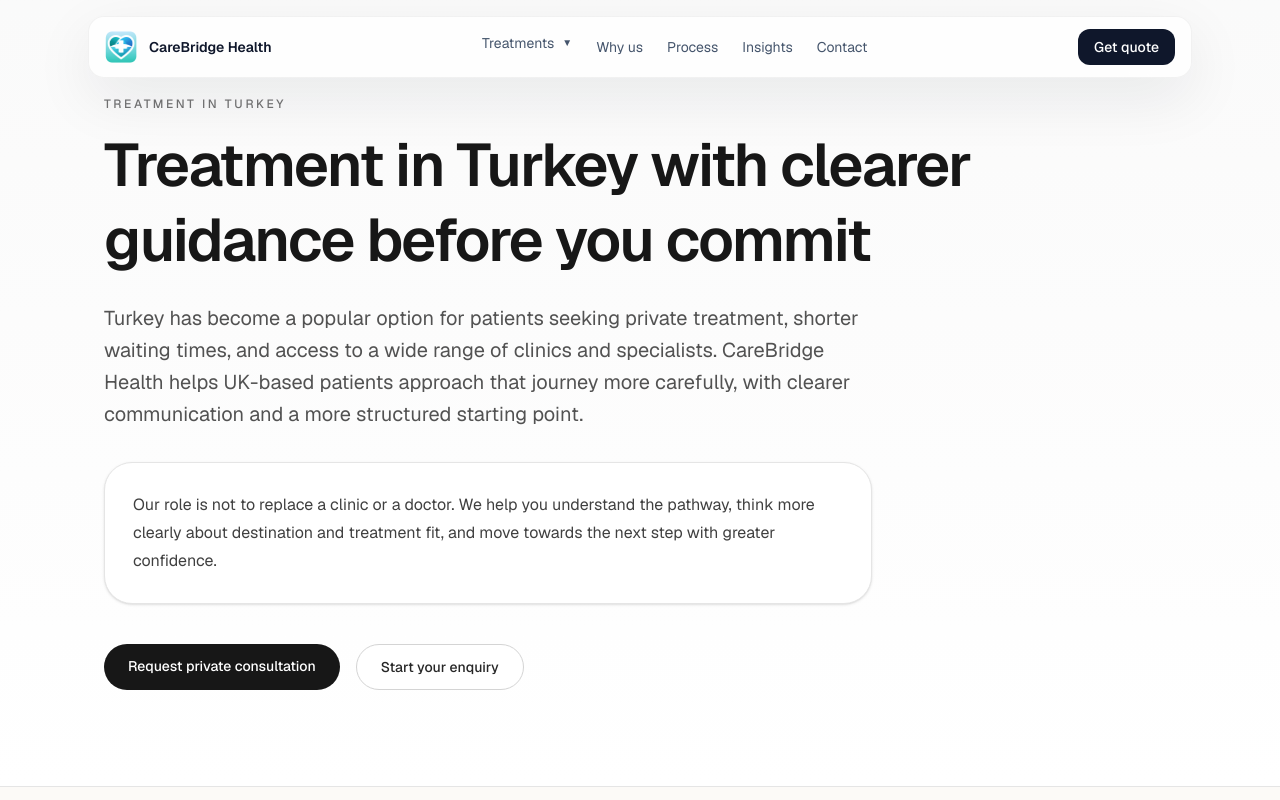
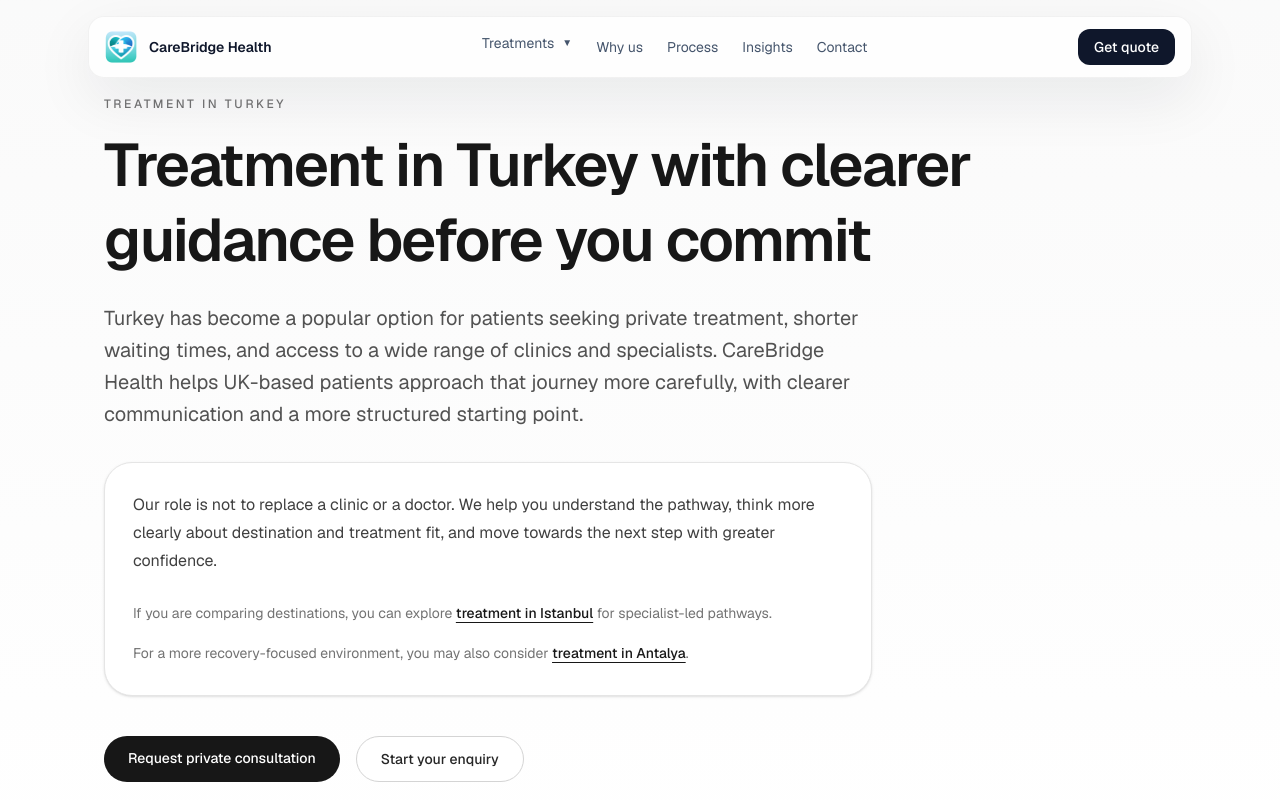
Before and after one commit to LyatifAhmed/carebridgehealth, a Next.js app: page /treatment-in-turkey in a window 1280 px wide. Shown: the top 800 px of the page. Built offline with nearby package versions, Linux system fonts and the light colour scheme.

Commit message:
Add internal links (Istanbul & Antalya) to Treatment in Turkey page

```diff
--- a/app/components/TreatmentLanding.tsx
+++ b/app/components/TreatmentLanding.tsx
@@ -1,4 +1,11 @@
 import Link from "next/link";
+
+type ExtraLink = {
+  textBefore?: string;
+  linkText: string;
+  href: string;
+  textAfter?: string;
+};
 
 type TreatmentLandingProps = {
   eyebrow: string;
@@ -20,6 +27,7 @@ type TreatmentLandingProps = {
   secondaryCtaLabel?: string;
   tertiaryCtaHref?: string;
   tertiaryCtaLabel?: string;
+  extraLinks?: ExtraLink[];
 };
 
 export default function TreatmentLanding({
@@ -39,6 +47,7 @@ export default function TreatmentLanding({
   secondaryCtaLabel = "Start your enquiry",
   tertiaryCtaHref = "/blog",
   tertiaryCtaLabel = "Read patient insights",
+  extraLinks = [],
 }: TreatmentLandingProps) {
   return (
     <main className="min-h-screen bg-[#fcfaf7] text-neutral-900">
@@ -58,6 +67,23 @@ export default function TreatmentLanding({
 
           <div className="mt-8 max-w-3xl rounded-[28px] border border-neutral-200 bg-white p-6 shadow-sm md:p-7">
             <p className="text-base leading-7 text-neutral-700">{heroNote}</p>
+
+            {extraLinks.length > 0 ? (
+              <div className="mt-6 space-y-3 text-sm leading-7 text-neutral-500">
+                {extraLinks.map((item, index) => (
+                  <p key={`${item.href}-${index}`}>
+                    {item.textBefore}
+                    <Link
+                      href={item.href}
+                      className="font-medium text-neutral-900 underline underline-offset-4 transition hover:opacity-70"
+                    >
+                      {item.linkText}
+                    </Link>
+                    {item.textAfter}
+                  </p>
+                ))}
+              </div>
+            ) : null}
           </div>
 
           <div className="mt-10 flex flex-wrap gap-4">
@@ -127,7 +153,9 @@ export default function TreatmentLanding({
                 <p className="text-sm font-medium uppercase tracking-[0.22em] text-neutral-500">
                   Step {index + 1}
                 </p>
-                <p className="mt-4 text-base leading-7 text-neutral-700">{step}</p>
+                <p className="mt-4 text-base leading-7 text-neutral-700">
+                  {step}
+                </p>
               </div>
             ))}
           </div>
--- a/app/treatment-in-turkey/page.tsx
+++ b/app/treatment-in-turkey/page.tsx
@@ -14,6 +14,20 @@ export default function TreatmentInTurkeyPage() {
       title="Treatment in Turkey with clearer guidance before you commit"
       intro="Turkey has become a popular option for patients seeking private treatment, shorter waiting times, and access to a wide range of clinics and specialists. CareBridge Health helps UK-based patients approach that journey more carefully, with clearer communication and a more structured starting point."
       heroNote="Our role is not to replace a clinic or a doctor. We help you understand the pathway, think more clearly about destination and treatment fit, and move towards the next step with greater confidence."
+      extraLinks={[
+        {
+          textBefore: "If you are comparing destinations, you can explore ",
+          linkText: "treatment in Istanbul",
+          href: "/treatment-in-istanbul",
+          textAfter: " for specialist-led pathways.",
+        },
+        {
+          textBefore: "For a more recovery-focused environment, you may also consider ",
+          linkText: "treatment in Antalya",
+          href: "/treatment-in-antalya",
+          textAfter: ".",
+        },
+      ]}
       suitableFor={[
         "Patients comparing treatment in Turkey with private treatment in the UK or elsewhere.",
         "People looking for better value but wanting a more structured route than contacting providers at random.",
```
